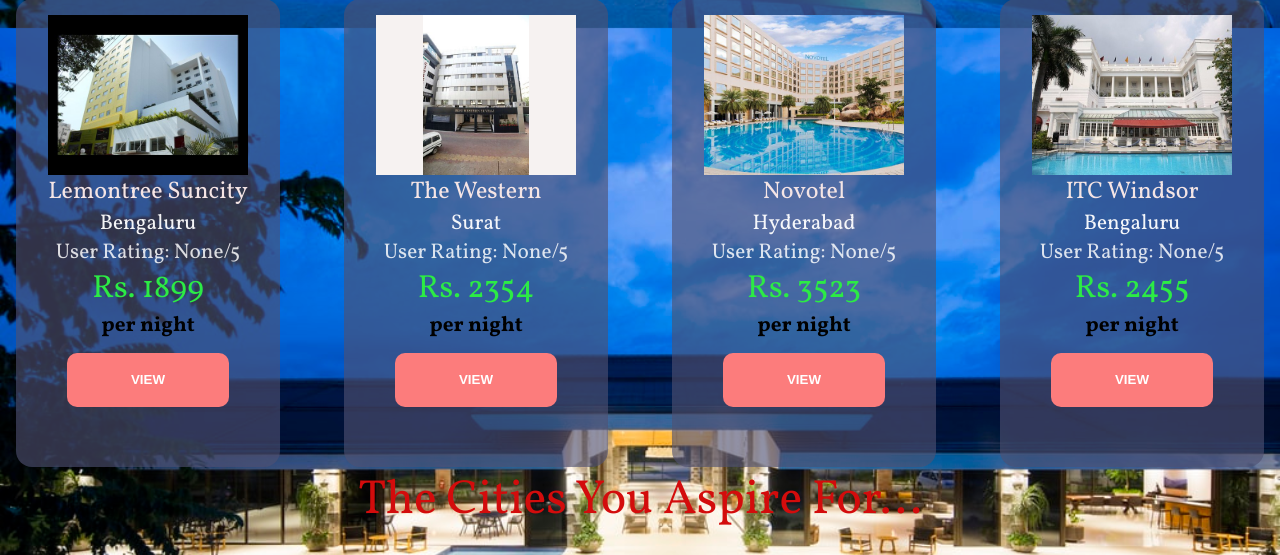
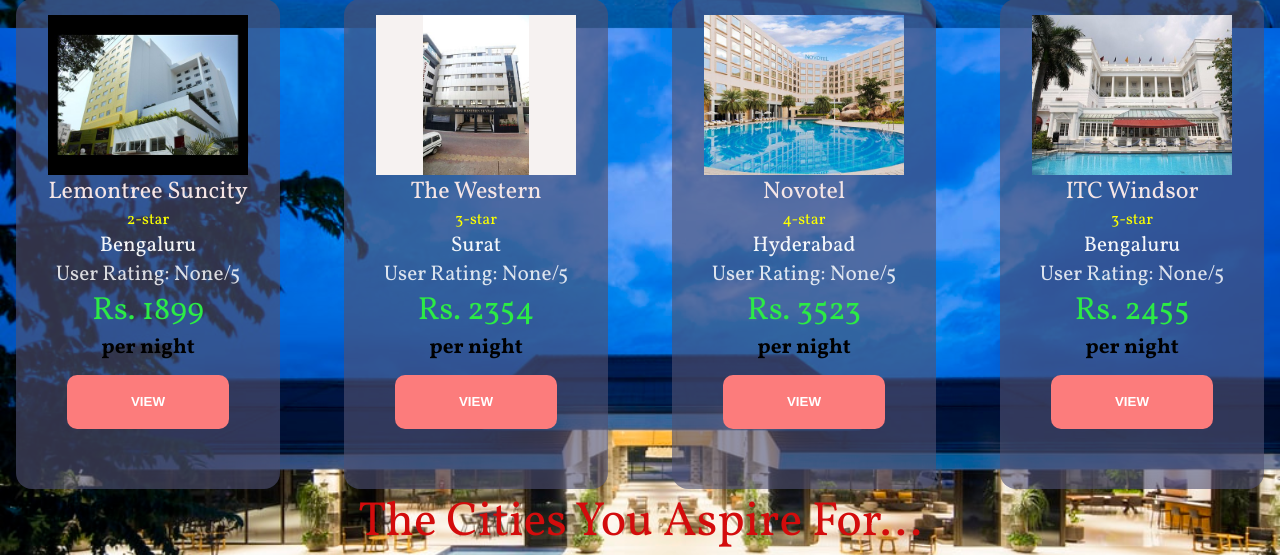
Before and after one commit to drumild43/etrav_project, a Django app: page / in a window 1280 px wide. Shown: the part 772-1327 px from the top of the page. Run offline with Django 3.2, Linux system fonts and the light colour scheme; data comes from the database, SQL or seed files in the repository; some libraries are stand-ins or nearby versions.

Commit message:
Add minor design changes

```diff
--- a/etrav_container/core/templates/core/homepage.html
+++ b/etrav_container/core/templates/core/homepage.html
@@ -93,6 +93,7 @@
 
           <div class="prods-footer">
             <h3 style="font-size: 1.5rem;">{{ hotel.name }}</h3>
+            <h2 style="font-size: 1rem;">{{ hotel.stars }}-star</h2>
 
             <div class="rating">
               <h5 style="color: rgba(255, 255, 255, 0.945); font-weight: 100;">{{ hotel.city.name }}</h5>
--- a/etrav_container/core/templates/core/hotel-details.html
+++ b/etrav_container/core/templates/core/hotel-details.html
@@ -138,7 +138,7 @@
             </li>
             <br>
             {% endif %}
-
+            <br>
             {% for review in hotel.review_set.all %}
             <li style="margin-bottom: 1rem; background-color: rgba(255, 255, 255, 0.589);">
               <div class="name" style="margin-left: 0rem;">
--- a/etrav_container/core/templates/core/hotels.html
+++ b/etrav_container/core/templates/core/hotels.html
@@ -152,6 +152,7 @@
 
           <div class="prods-footer">
             <h3 style="font-size: 1.5rem;">{{ hotel.name }}</h3>
+            <h2 style="font-size: 1rem;">{{ hotel.stars }}-star</h2>
 
             <div class="rating">
               <h5 style="color: rgba(255, 255, 255, 0.945); font-weight: 100;">{{ hotel.city.name }}</h5>
```
